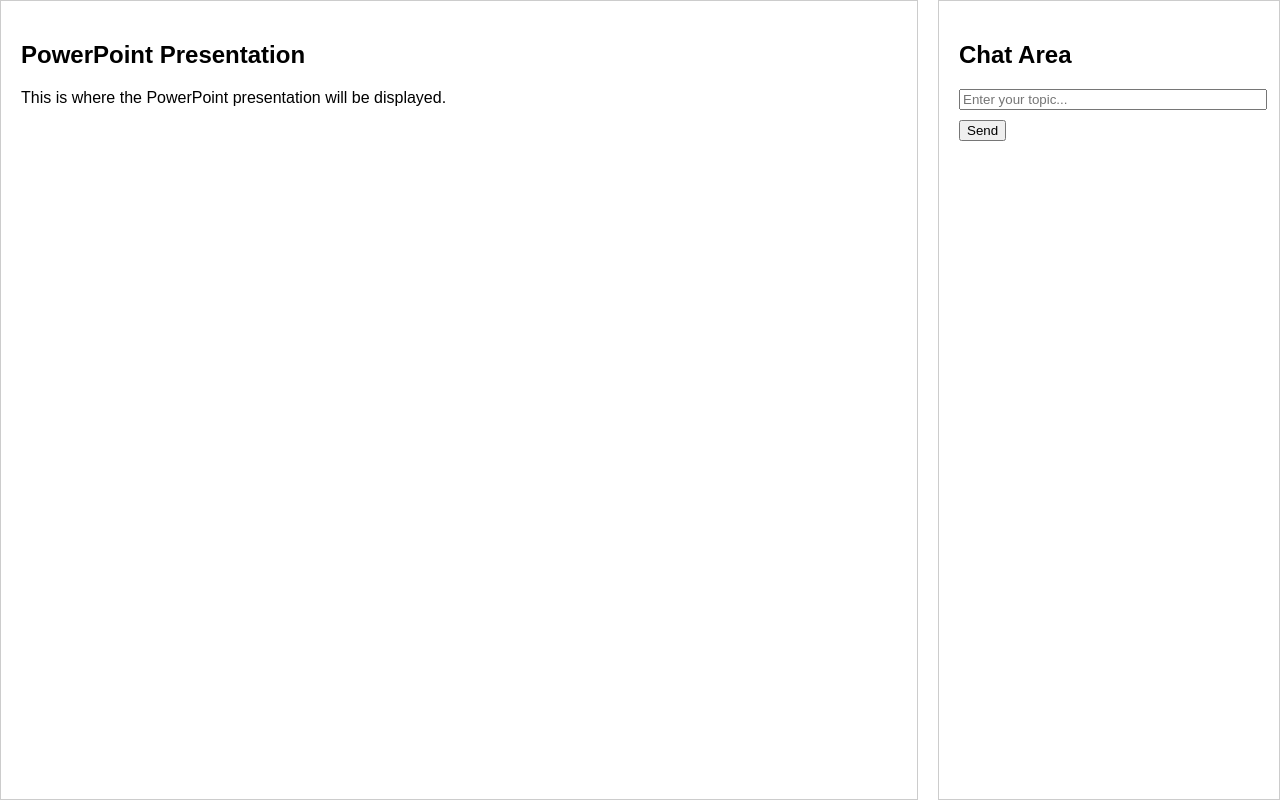
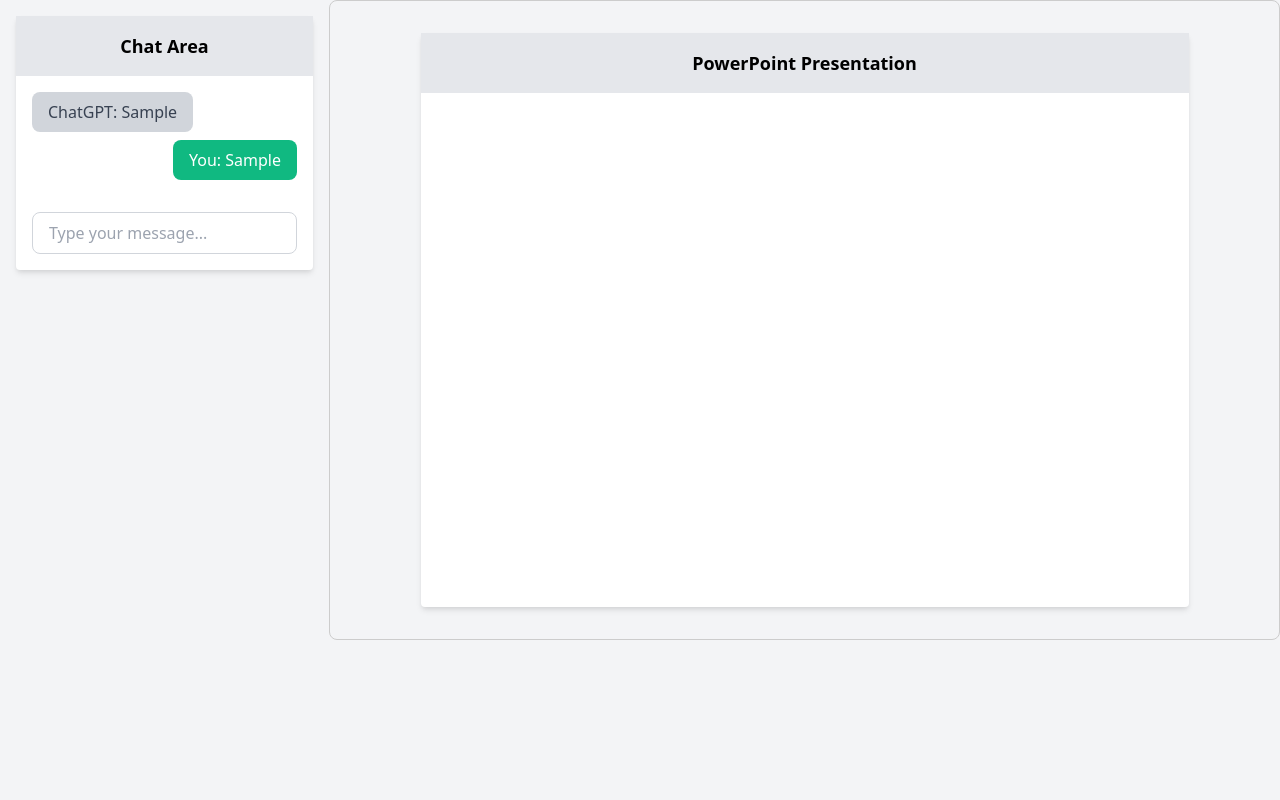
Before and after one commit to Agnes-Kalunda/Slide-Genius, a Django app: template slideGeniusApp/templates/index.html in a window 1280 px wide. Run offline with Django 3.2, Linux system fonts and the light colour scheme; the template is opened without the code that fills it: most values are stand-ins (such as "Sample title", 1, 10 or a date in 2020).

Commit message:
style powerpoint/chat area with tailwind

```diff
--- a/slideGeniusApp/templates/index.html
+++ b/slideGeniusApp/templates/index.html
@@ -4,69 +4,59 @@
     <meta charset="UTF-8">
     <meta name="viewport" content="width=device-width, initial-scale=1.0">
     <title>PowerPoint Presentation</title>
-
+    <!-- Include Tailwind CSS -->
+    <link href="https://cdn.jsdelivr.net/npm/tailwindcss@2.2.19/dist/tailwind.min.css" rel="stylesheet">
     <style>
-        body {
-            font-family: Arial, sans-serif;
-            display: flex;
-            align-items: stretch;
-            height: 100vh;
-            margin: 0;
+        .chat-area {
+            max-width: 400px;
         }
         .presentation-area {
             flex: 1;
+            height: 80vh;
             border: 1px solid #ccc;
-            margin-right: 20px;
-            padding: 20px;
+            border-radius: 8px;
+            overflow: hidden;
         }
-        .chat-area {
-            width: 300px;
-            border: 1px solid #ccc;
-            padding: 20px;
-        }
-        .chat-input {
+        .presentation-frame {
             width: 100%;
-            margin-bottom: 10px;
-        }
-        .chat-messages {
-            max-height: 300px;
-            overflow-y: auto;
+            height: 100%;
+            border: none;
         }
     </style>
 </head>
-<body>
-    <div class="presentation-area">
-        <!-- PowerPoint Presentation UI -->
+<body class="bg-gray-100">
+    <div class="flex h-screen">
+        <div class="chat-area p-4">
+            <!-- Chat Area -->
+            <div class="max-w-md mx-auto bg-white rounded shadow-md">
+                <h2 class="text-lg font-semibold text-center py-4 bg-gray-200">Chat Area</h2>
+                <div class="p-4">
+                    <!-- ChatGPT response -->
+                    <div class="flex items-start mb-2">
+                        <div class="bg-gray-300 text-gray-700 rounded-lg py-2 px-4 max-w-xs">ChatGPT: {{ chatgpt_response }}</div>
+                    </div>
 
-        <h2>PowerPoint Presentation</h2>
-        <p>This is where the PowerPoint presentation will be displayed.</p>
+                     <!-- User Input -->
+                    <div class="flex items-start mb-2">
+                        <div class="bg-green-500 text-white rounded-lg py-2 px-4 max-w-xs ml-auto">You: {{ user_input }}</div>
+                    </div>
+                    <!-- Chat Input -->
+                    <div class="max-w-md mx-auto mt-8">
+                        <input type="text" class="w-full px-4 py-2 rounded-lg border border-gray-300 focus:outline-none focus:border-blue-500" placeholder="Type your message...">
+                    </div>
+                </div>
+            </div>
+        </div>
+        <div class="presentation-area flex-1 p-8">
+            <!-- PowerPoint Presentation -->
+            <div class="max-w-3xl mx-auto bg-white rounded shadow-md h-full">
+                <h2 class="text-lg font-semibold text-center py-4 bg-gray-200">PowerPoint Presentation</h2>
+                <div class="p-4 presentation-frame">
+                    <!-- Display PowerPoint Presentation -->
+                    <iframe src="{{ presentation_file_path }}" class="w-full h-full" frameborder="0"></iframe>
+                </div>
+            </div>
+        </div>
     </div>
-    <div class="chat-area">
-        <h2>Chat Area</h2>
-        <!-- Chat Input -->
-        <input type="text" class="chat-input" placeholder="Enter your topic...">
-        <!-- Chat Messages -->
-        <div class="chat-messages">
-            <!-- Chat messages will be displayed here -->
-        </div>
-        <button onclick="sendMessage()">Send</button>
-    </div>
-
-    <!-- JavaScript for handling chat functionality -->
-    <script>
-        function sendMessage() {
-            var inputElement = document.querySelector('.chat-input');
-            var message = inputElement.value;
-            var messagesElement = document.querySelector('.chat-messages');
-
-            // Append new message to chat messages
-            var newMessageElement = document.createElement('div');
-            newMessageElement.textContent = message;
-            messagesElement.appendChild(newMessageElement);
-
-            // Clear input field
-            inputElement.value = '';
-        }
-    </script>
 </body>
 </html>
```
